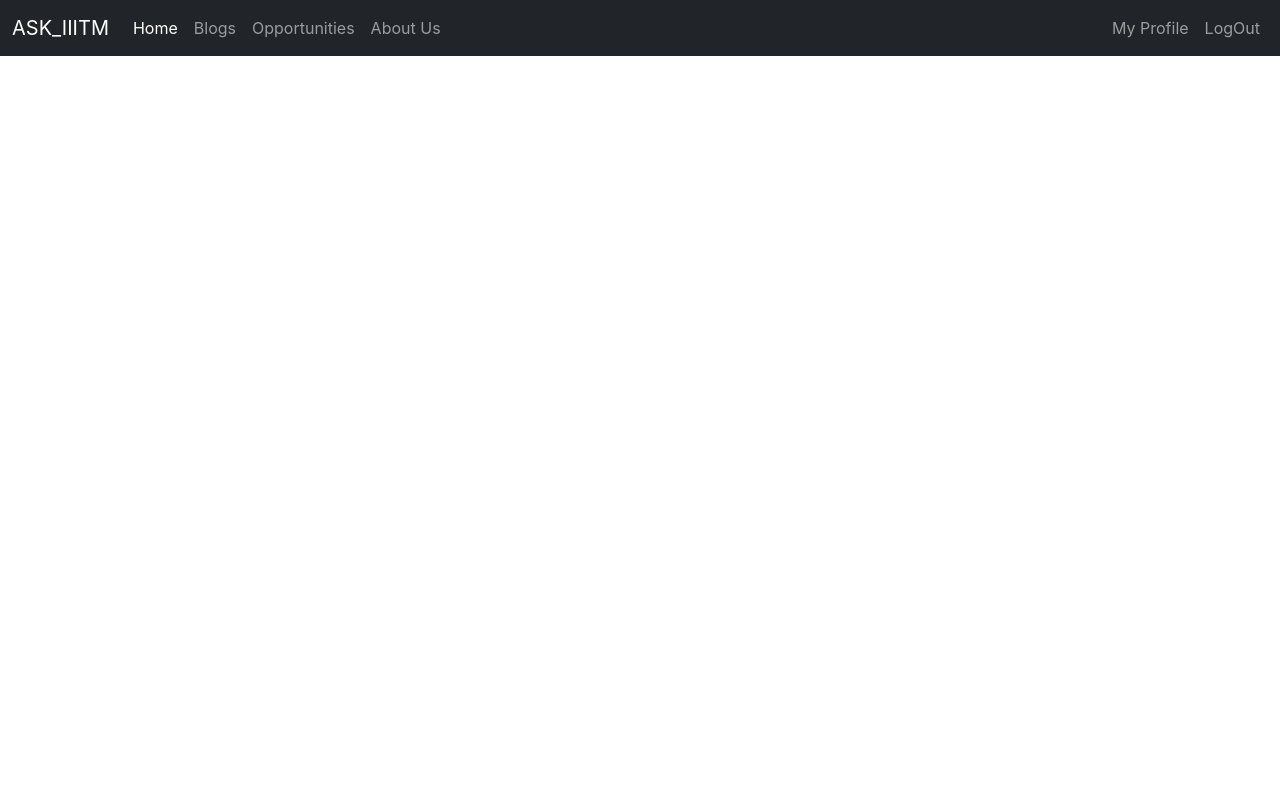
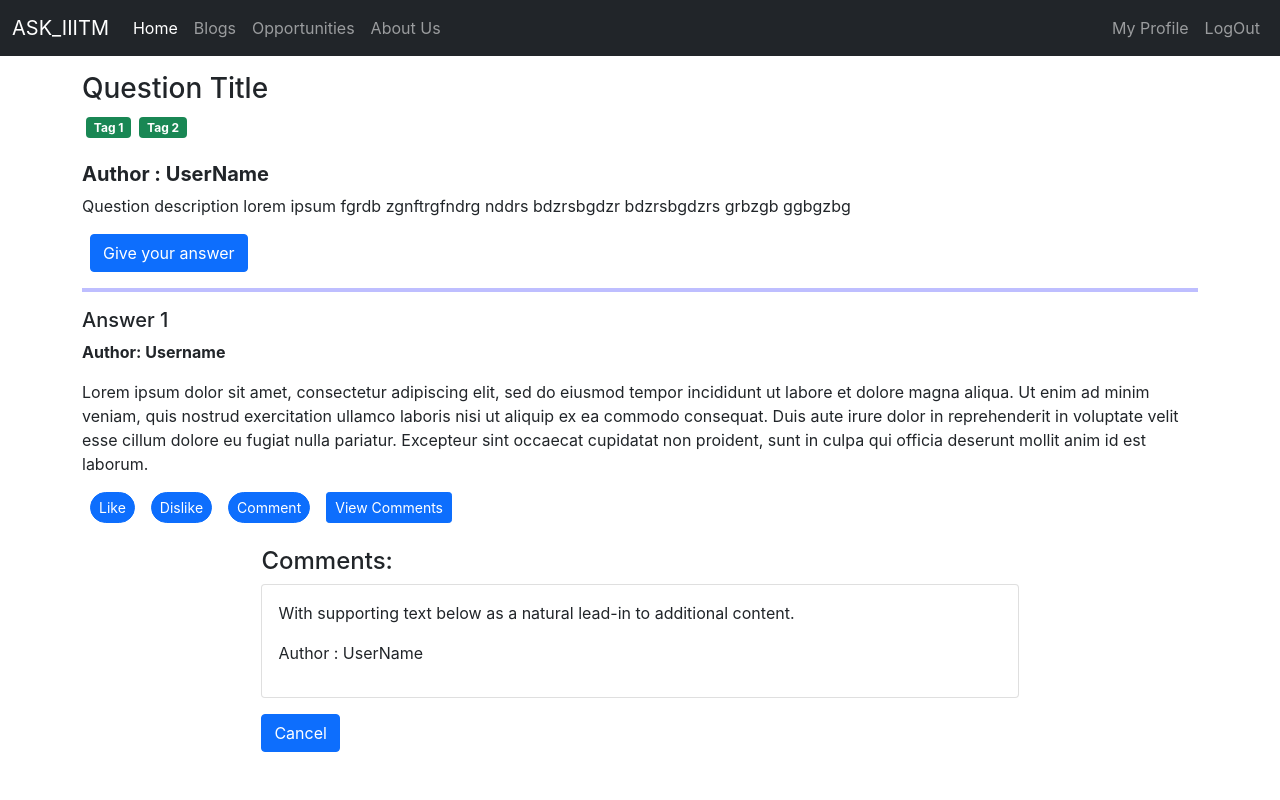
Before and after one commit to Sarthakjain211001/ASK_IIITM-frontend, a React (Create React App) app: page /question/viewComments in a window 1280 px wide. Shown: the top 800 px of the page. Built offline with nearby package versions, Linux system fonts and the light colour scheme.

Commit message:
View Comments added

```diff
--- a/src/App.js
+++ b/src/App.js
@@ -8,6 +8,7 @@ import Qna from './Components/Qna';
 import Question_page from './Components/Question_page';
 import GiveAnswer from './Components/GiveAnswer';
 import Write_a_comment from './Components/Write_a_comment';
+import Comments_for_an_answer from './Components/Comments_for_an_answer';
 
 function App() {
   return (
@@ -20,6 +21,7 @@ function App() {
         <Route exact path="/myprofile" element={<Profile/>}/>
         <Route exact path="/giveanswer" element={ <GiveAnswer/>} />
         <Route exact path="/question/postComment" element={ <Question_page postComment={<Write_a_comment/>}/>} />
+        <Route exact path="/question/viewComments" element={ <Question_page viewComments={<Comments_for_an_answer/>} />}/>
       </Routes>
     </Router>
   );
--- /dev/null
+++ b/src/Components/Comments_for_an_answer.js
@@ -0,0 +1,20 @@
+import React from 'react'
+import { Link } from 'react-router-dom'
+
+export default function Comments_for_an_answer() {
+    return (
+        <div>
+            <div className="container answer_comment" style={{"margin":"0 auto", "width":"70%"}}>
+                <br/>
+                <h4>Comments:</h4>
+                <div class="card">
+                    <div class="card-body">
+                        <p class="card-text">With supporting text below as a natural lead-in to additional content.</p>
+                        <p>Author : UserName</p>
+                    </div>
+                </div>
+                <Link to="/question"><button type="button" class="btn btn-primary my-3">Cancel</button></Link>
+            </div>
+        </div>
+    )
+}
--- a/src/Components/Question_page.js
+++ b/src/Components/Question_page.js
@@ -34,7 +34,7 @@ export default function Question_page(props) {
             </div>
 
             <div>{props.postComment}</div>
-            {/* <div>{props.viewComments}</div> */}
+            <div>{props.viewComments}</div>
 
             <br />
             <hr />
@@ -51,7 +51,7 @@ export default function Question_page(props) {
 
               <div>{props.postComment}</div>
 
-             {/* <div>{props.viewComments}</div>  */}
+             <div>{props.viewComments}</div>
             <br/>
         </div>
     )
```
